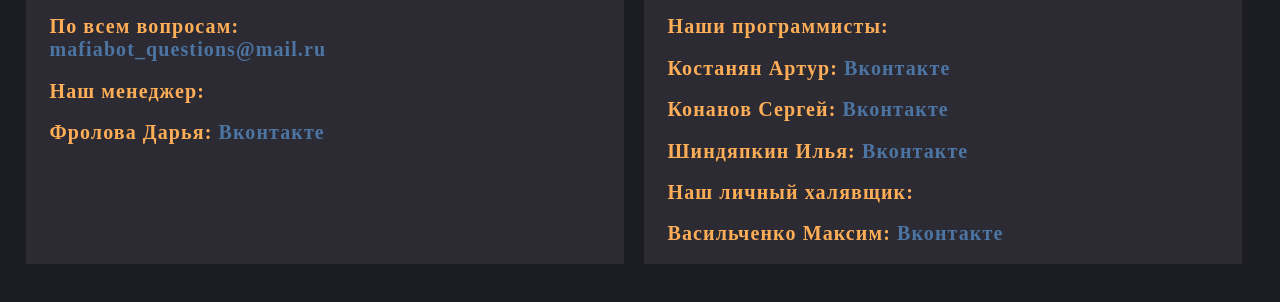
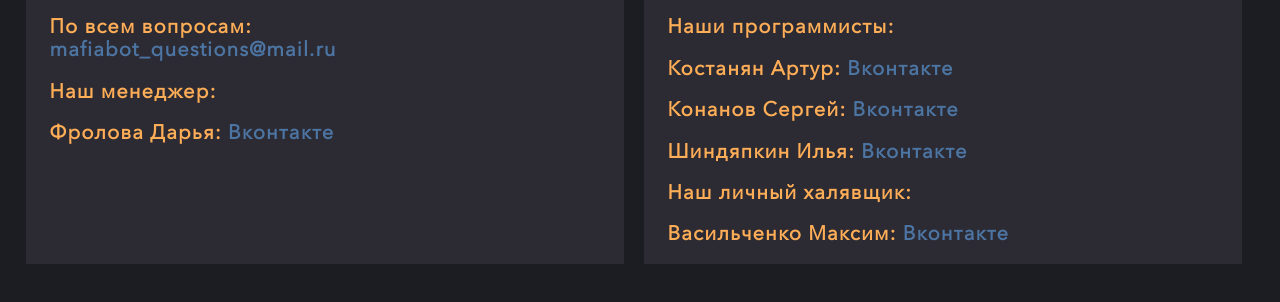
Before and after one commit to BetKill/MAFIA, a plain HTML site: page tele.html in a window 1280 px wide. Shown: the part 118-420 px from the top of the page. Drawn offline with nearby package versions, Linux system fonts and the light colour scheme; files whose address does not match are found by name.

Commit message:
Update style.css

```diff
--- a/css/style.css
+++ b/css/style.css
@@ -185,6 +185,7 @@ h3{
    display: table-row;
 }
 .textcols-item {
+  font-family: 'Avenir Next';
   display: table-cell;
   width: 50%;
   vertical-align: top;
```
